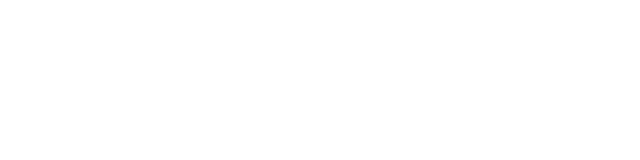
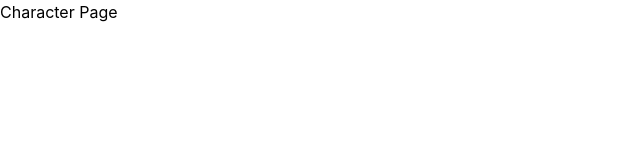
Before and after one commit to parmita16/reactparmita, a React (Vite) app: page /character/1 in a window 1280 px wide. Before the commit this address had no page. Shown: the top 160 px of the page, without its empty margins (0-640 px from the left). Built offline with nearby package versions, Linux system fonts and the light colour scheme.

Commit message:
Character Page

```diff
--- a/src/App.jsx
+++ b/src/App.jsx
@@ -2,12 +2,15 @@
 import Home from "./pages/Home";
 import About from "./pages/About";
 import Contact from "./pages/Contact";
+import Character from "./pages/Character";
 function App() {
   return (
     <BrowserRouter>
       <Routes>
         <Route path="/" element={<Home />} />
         <Route path="/about" element={<About />} />
+        <Route path="/contact" element={<Contact />} />
+        <Route path="/character/:id" element={<Character />} />
       </Routes>
     </BrowserRouter>
   );
--- /dev/null
+++ b/src/pages/Character.jsx
@@ -0,0 +1,4 @@
+function Character() {
+  return <h1>Character Page</h1>;
+}
+export default Character;
```
